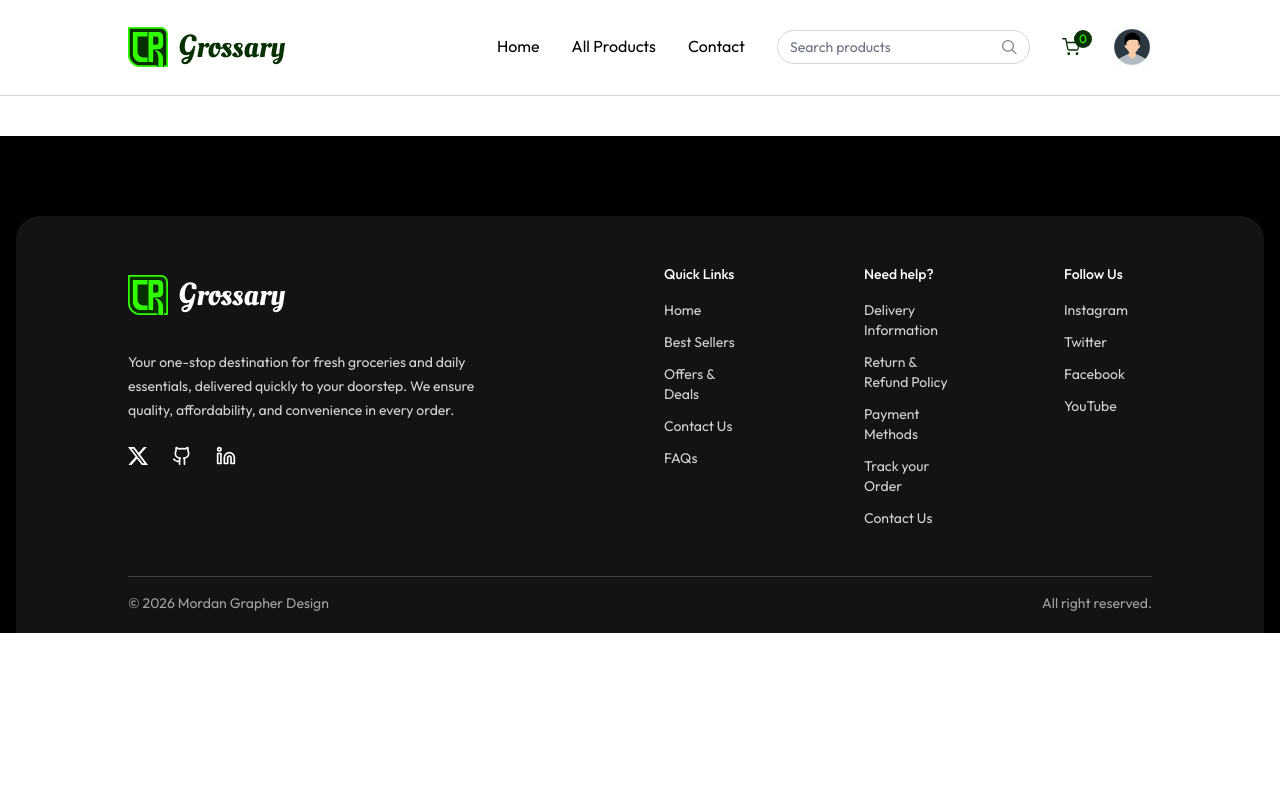
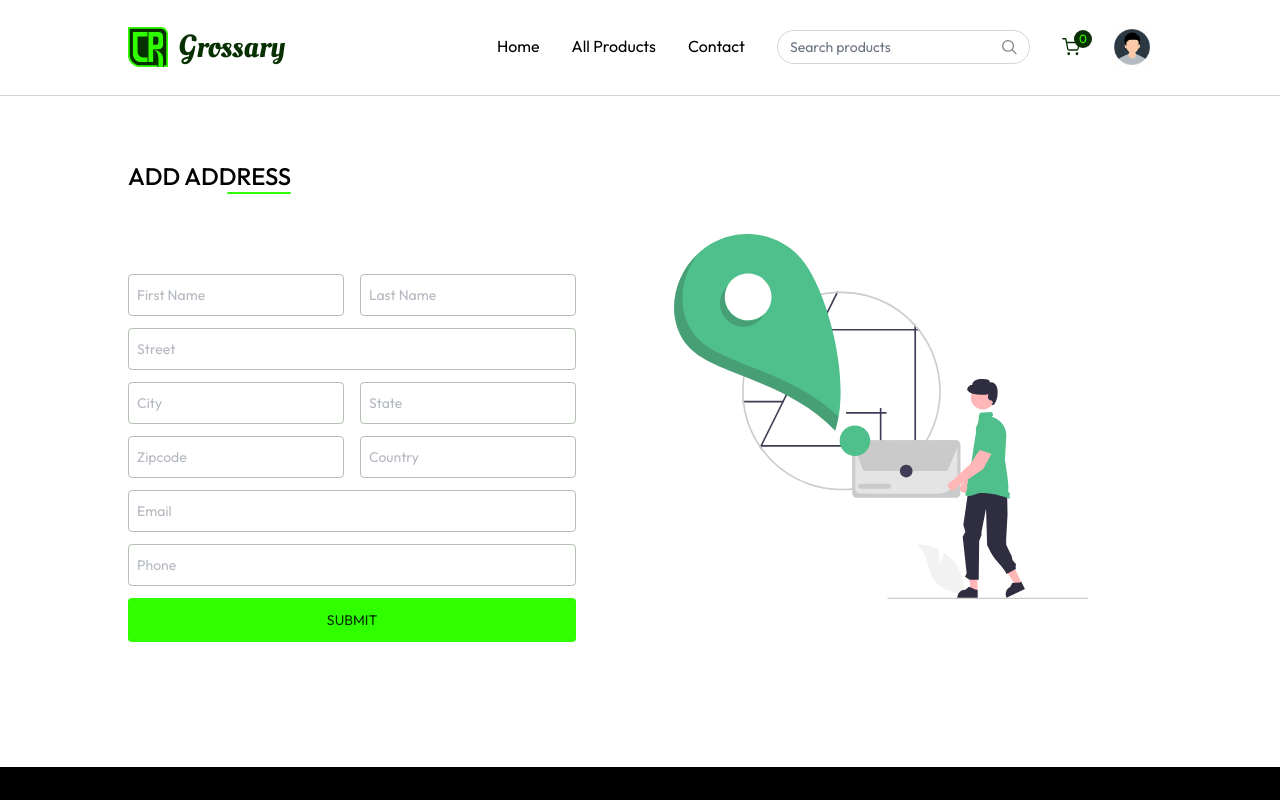
Before and after one commit to roaunak-gupta/React-Chatran-Grossary, a React (Vite) app in the folder Chatran-Grossary/: page /add-address in a window 1280 px wide. Shown: the top 800 px of the page. Built offline with nearby package versions, Linux system fonts and the light colour scheme.

Commit message:
Completing Add Address Layout

```diff
--- a/Chatran-Grossary/src/pages/user_pages/AddAddress.jsx
+++ b/Chatran-Grossary/src/pages/user_pages/AddAddress.jsx
@@ -1,9 +1,128 @@
-import React from 'react'
+import { useState } from 'react';
+import { assets } from '../../assets/assets'
+
+const InputField = ({ type, placeholder, name, handleChange, address }) => (
+    <input
+        className='w-full px-2 py-2.5 border border-primary-darkgreen/30 outline-none text-gray-500 focus:border-primary-lightgreen rounded'
+        type={type}
+        placeholder={placeholder}
+        onChange={handleChange}
+        name={name}
+        value={address[name]}
+        required />
+)
 
 const AddAddress = () => {
+
+
+    const [address, setAddress] = useState({
+        firstName: '',
+        lastName: '',
+        email: '',
+        street: '',
+        city: '',
+        state: '',
+        contry: '',
+        zipcode: '',
+        phone: ''
+    })
+
+    const handleChange = (e) => {
+        const { name, value } = e.target.value;
+        setAddress((prevAddress) => ({
+            ...prevAddress,
+            [name]: value
+        }))
+    }
+
+    const onSubmitHandler = async (e) => {
+        e.preventDefault();
+    }
+
     return (
-        <div>
+        <div className='mt-16 pb-16'>
+            <div className='flex flex-col items-end w-max'>
+                <p className='text-2xl font-medium uppercase'>Add Address</p>
+                <div className='w-16 h-0.5 bg-primary-lightgreen rounded-full'></div>
+            </div>
 
+            <div className='flex flex-col-reverse md:flex-row justify-between mt-10'>
+                <div className='flex-1 max-w-md'>
+                    <form className='space-y-3 mt-10 text-sm ' onSubmit={onSubmitHandler}>
+
+                        <div className='grid grid-cols-2 gap-4'>
+                            <InputField
+                                handleChange={handleChange}
+                                name='firstName'
+                                type='text'
+                                address={address}
+                                placeholder='First Name' />
+                            <InputField
+                                handleChange={handleChange}
+                                name='lastName'
+                                type='text'
+                                address={address}
+                                placeholder='Last Name' />
+                        </div>
+
+                        <InputField
+                            handleChange={handleChange}
+                            name='street'
+                            type='text'
+                            address={address}
+                            placeholder='Street' />
+
+                        <div className='grid grid-cols-2 gap-4'>
+                            <InputField
+                                handleChange={handleChange}
+                                name='city'
+                                type='text'
+                                address={address}
+                                placeholder='City' />
+                            <InputField
+                                handleChange={handleChange}
+                                name='state'
+                                type='text'
+                                address={address}
+                                placeholder='State' />
+                        </div>
+
+                        <div className='grid grid-cols-2 gap-4'>
+                            <InputField
+                                handleChange={handleChange}
+                                name='zipcode'
+                                type='number'
+                                address={address}
+                                placeholder='Zipcode' />
+                            <InputField
+                                handleChange={handleChange}
+                                name='country'
+                                type='text'
+                                address={address}
+                                placeholder='Country' />
+                        </div>
+
+                        <InputField
+                            handleChange={handleChange}
+                            name='email'
+                            type='email'
+                            address={address}
+                            placeholder='Email' />
+
+                        <InputField
+                            handleChange={handleChange}
+                            name='phone'
+                            type='number'
+                            address={address}
+                            placeholder='Phone' />
+
+                        <button className='w-full bg-primary-lightgreen text-primary-darkgreen hover:bg-primary-darkgreen hover:text-primary-lightgreen py-3 cursor-pointer uppercase transition rounded'>
+                            Submit
+                        </button>
+                    </form>
+                </div>
+                <img className='md:mr-16 mb-16 md:mt-0' src={assets.add_address_iamge} alt="Add Address" />
+            </div>
         </div>
     )
 }
--- a/Chatran-Grossary/src/pages/user_pages/MyOrders.jsx
+++ b/Chatran-Grossary/src/pages/user_pages/MyOrders.jsx
@@ -11,6 +11,8 @@
                 <p className='text-2xl font-medium uppercase'>My Orders</p>
                 <div className='w-16 h-0.5 bg-primary-lightgreen rounded-full'></div>
             </div>
+
+
         </div>
     )
 }
```
